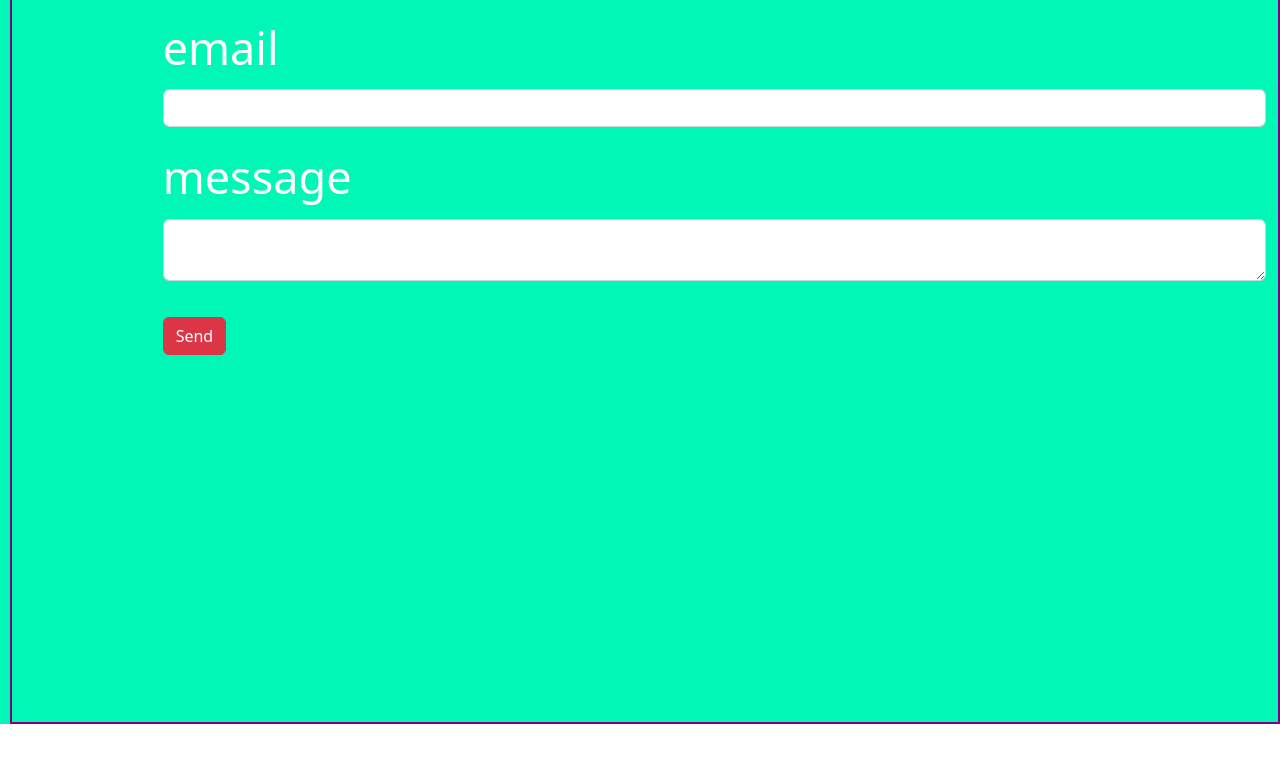
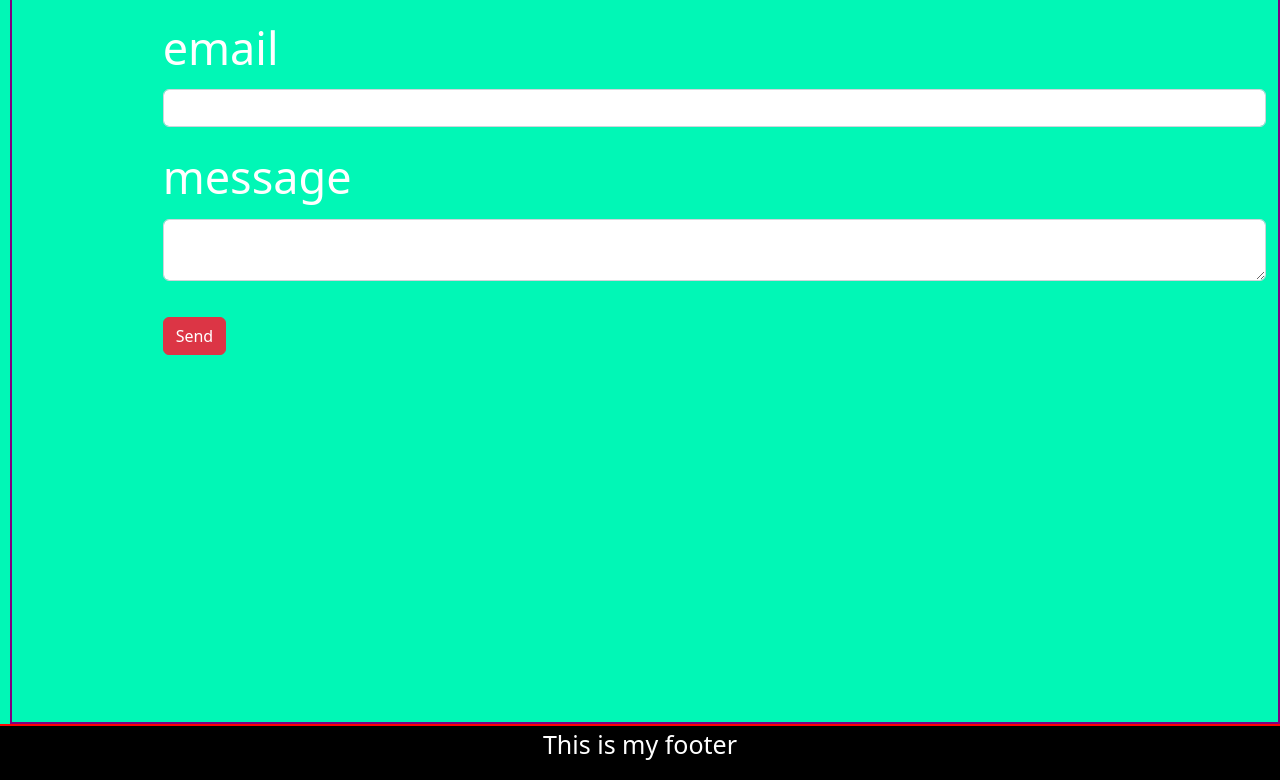
Before and after one commit to Ace-86/portfolio, a React (Create React App) app: page / in a window 1280 px wide. Shown: the part 3276-4056 px from the top of the page. Before the commit the page ends 4000 px from the top, so only its background shows below. Built offline with nearby package versions, Linux system fonts and the light colour scheme.

Commit message:
footer re-introduced

```diff
--- a/src/App.js
+++ b/src/App.js
@@ -36,9 +36,9 @@ function App () {
             <Contact />
         </Element>
 
-        {/* <Footer> */}
+        <Footer>
           {/* <a onClick={this.scrollToTop}>To the top!</a> */}
-        {/* </Footer> */}
+        </Footer>
     </>
     );
   }
```
